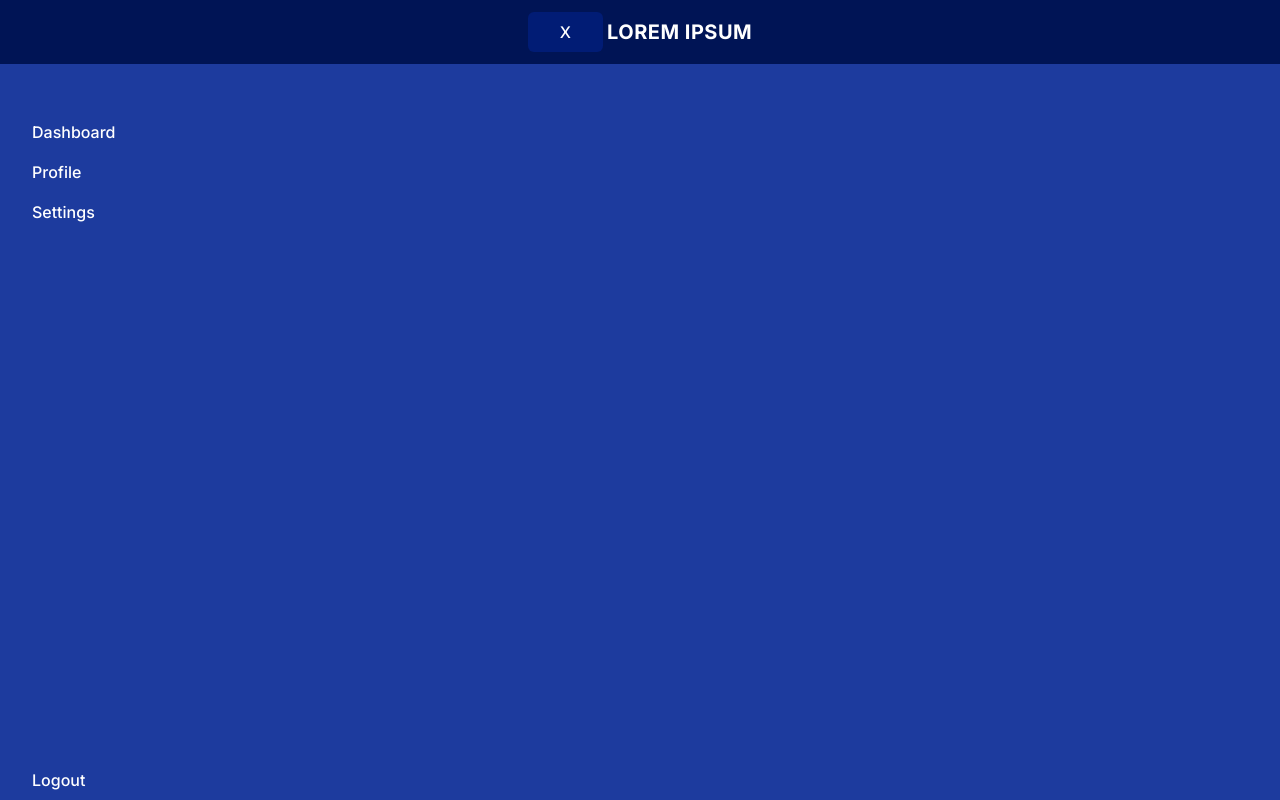
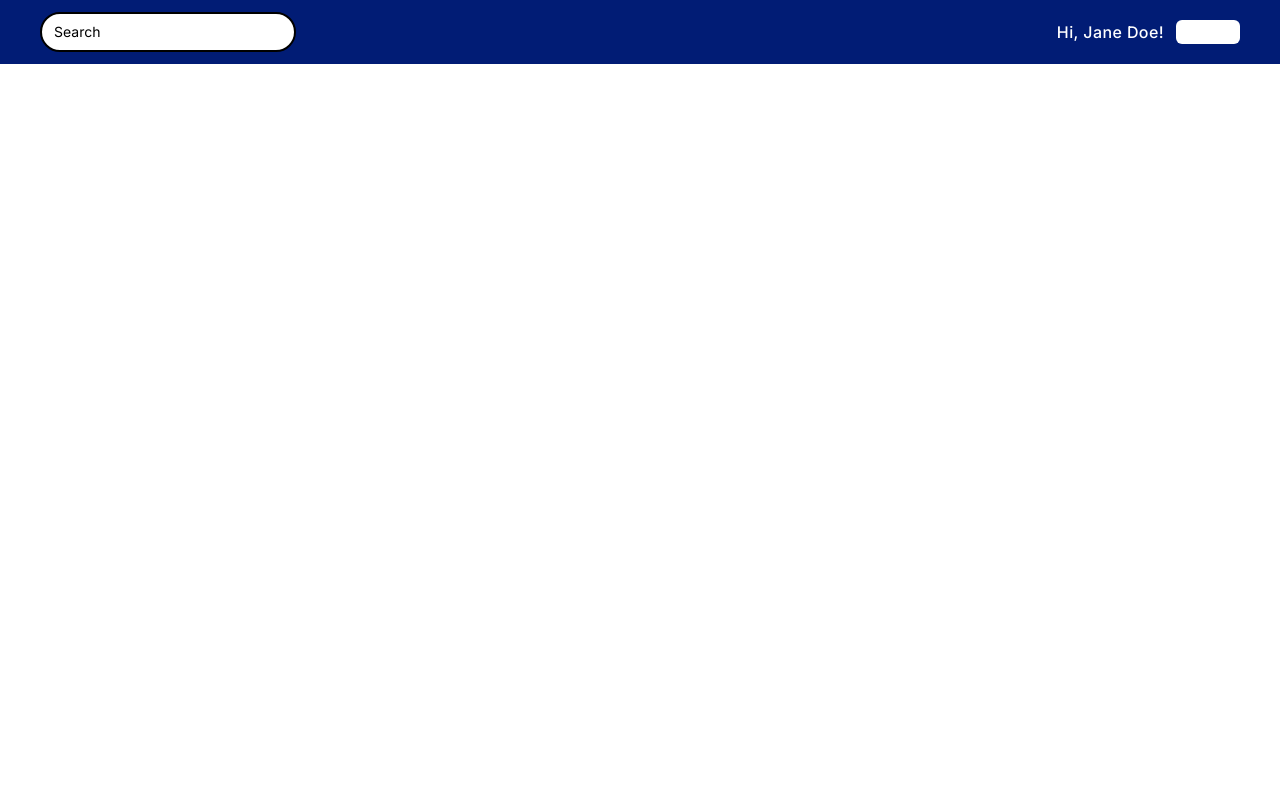
Before and after one commit to NiTzuA/frontend-technical-exam, a React (Vite) app: page / in a window 1280 px wide. Built offline with nearby package versions, Linux system fonts and the light colour scheme.

Commit message:
Implement navbar skeleton

```diff
--- a/src/App.jsx
+++ b/src/App.jsx
@@ -1,6 +1,7 @@
 import './App.css'
 import LoginPage from './components/pages/LoginPage'
 import Sidebar from './components/layout/Sidebar'
+import Navbar from './components/layout/Navbar'
 
 
 
@@ -8,7 +9,7 @@ function App() {
 
   return (
     <>
-      <Sidebar />
+      <Navbar />
     </>
   )
 }
--- /dev/null
+++ b/src/components/layout/Navbar.jsx
@@ -0,0 +1,20 @@
+import InputField from "../ui/InputField";
+import Button from "../ui/Button";
+import Text from "../ui/Text";
+
+function Navbar() {
+    return (
+        <>
+            <div className="bg-navbar h-16 flex flex-row py-3 px-10 items-center">
+                <InputField type="search" placeholder="Search"
+                className="basis-64 shrink placeholder:text-sm text-sm rounded-full py-1"></InputField>
+
+                <div className="flex-grow px-5"/>
+                <Text className="text-white px-3 hidden sm:block">Hi, Jane Doe!</Text>
+                <Button variant="circular" className="shrink-0"></Button>
+            </div>
+        </>
+    );
+}
+
+export default Navbar
--- a/src/components/layout/Sidebar.jsx
+++ b/src/components/layout/Sidebar.jsx
@@ -6,7 +6,7 @@ function Sidebar() {
         <>
 
         <div className="flex flex-col bg-sidebar min-h-screen justify-between">
-            <div className="flex flex-row bg-logoarea px-5 py-3 gap-1 justify-center items-center">
+            <div className="flex flex-row bg-logoarea px-5 py-3 gap-1 justify-center items-center h-16">
                 <Button className="bg-logoarea px-5">X</Button>
                 <Text variant="title" className="text-white text-xl">LOREM IPSUM</Text>
             </div>
--- a/src/components/ui/Button.jsx
+++ b/src/components/ui/Button.jsx
@@ -7,7 +7,8 @@ const variants = {
     google: "bg-white text-black hover:bg-gray-100 border border-textgray",
     facebook: "bg-[#1877F2] text-white hover:bg-[#3e8ff7]",
     apple: "bg-black text-white hover:bg-gray-800",
-    sidebar: "bg-sidebar text-white hover:bg-[#3650A4] rounded-none"
+    sidebar: "bg-sidebar text-white hover:bg-[#3650A4] rounded-none",
+    circular: "w-6 h-6 rounded-full bg-white px-0 py-0"
 };
 
 export default function Button ( {variant = "primary", className = "", img, imgWidth, imgHeight, ...props} ) {
--- a/tailwind.config.js
+++ b/tailwind.config.js
@@ -15,6 +15,7 @@ export default {
         textgray: "#7e7e7e",
         sidebar: "#1D3B9E",
         logoarea: "#001455",
+        navbar: "#011C75",
       }
     },
   },
```
